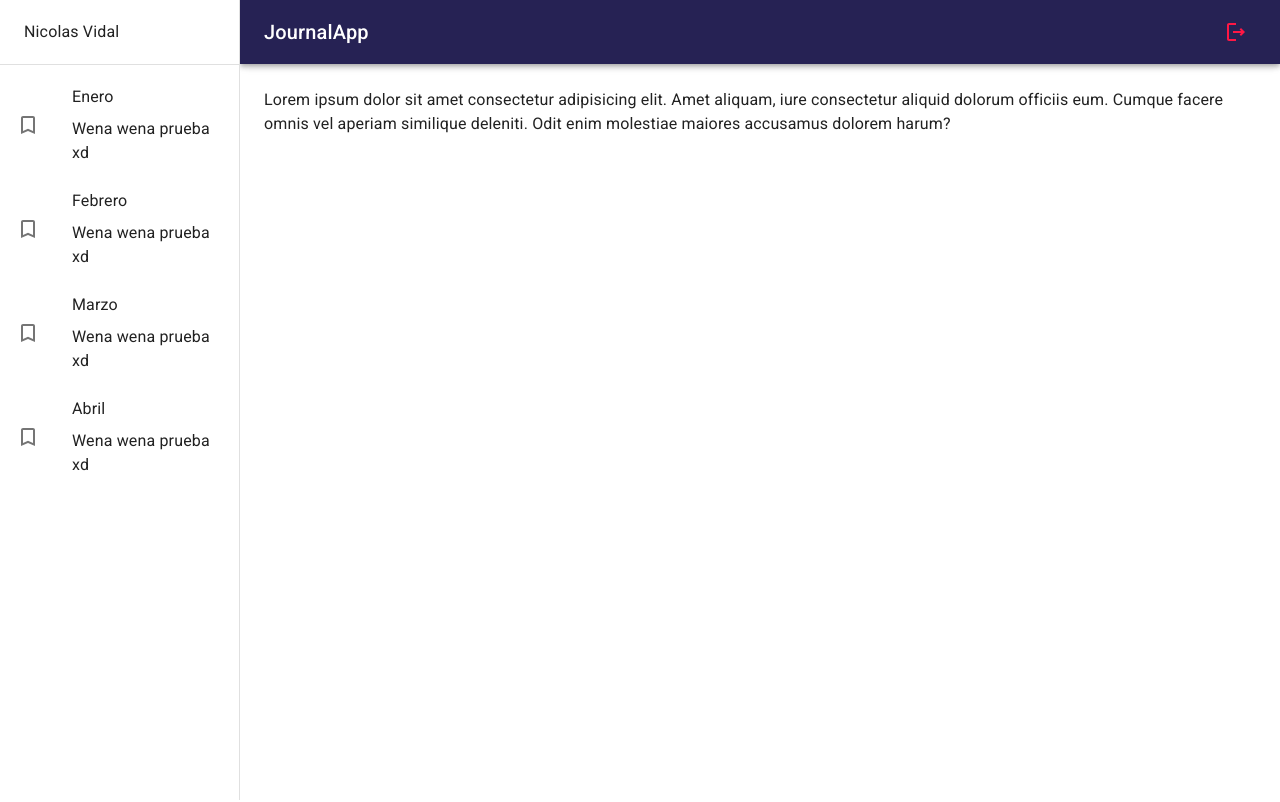
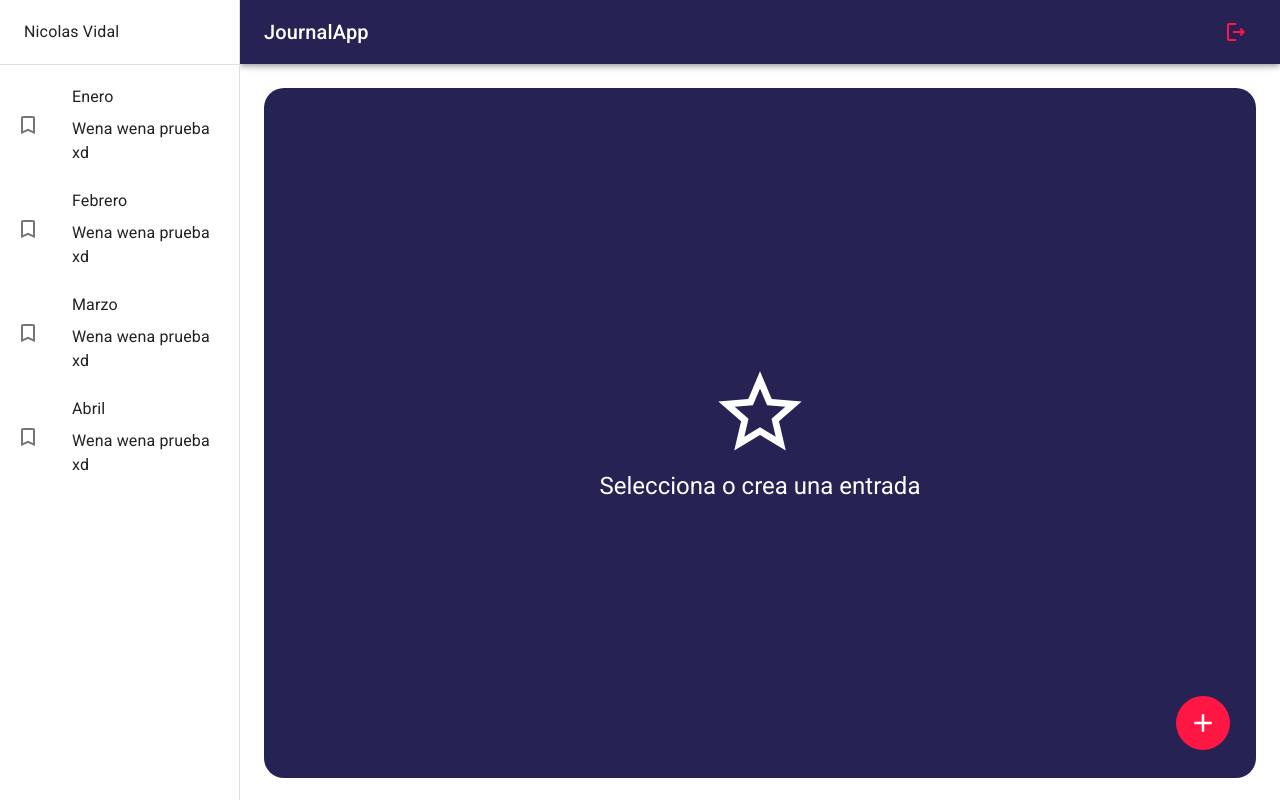
Before and after one commit to nicovidal/JournalApp, a React (Vite) app: page / in a window 1280 px wide. Built offline with nearby package versions, Linux system fonts and the light colour scheme.

Commit message:
MockUp ok!

```diff
--- /dev/null
+++ b/src/journal/components/ImageGallery.jsx
@@ -0,0 +1,69 @@
+import { ImageList, ImageListItem } from "@mui/material";
+
+export const ImageGallery=()=> {
+  return (
+    <ImageList sx={{ width:'100%', height: 500 }} cols={4} rowHeight={164}>
+      {itemData.map((item) => (
+        <ImageListItem key={item.img}>
+          <img
+            src={`${item.img}?w=164&h=164&fit=crop&auto=format`}
+            srcSet={`${item.img}?w=164&5h=164&fit=crop&auto=format&dpr=2 2x`}
+            alt={item.title}
+            loading="lazy"
+          />
+        </ImageListItem>
+      ))}
+    </ImageList>
+  );
+}
+
+const itemData = [
+  {
+    img: 'https://images.unsplash.com/photo-1551963831-b3b1ca40c98e',
+    title: 'Breakfast',
+  },
+  {
+    img: 'https://images.unsplash.com/photo-1551782450-a2132b4ba21d',
+    title: 'Burger',
+  },
+  {
+    img: 'https://images.unsplash.com/photo-1522770179533-24471fcdba45',
+    title: 'Camera',
+  },
+  {
+    img: 'https://images.unsplash.com/photo-1444418776041-9c7e33cc5a9c',
+    title: 'Coffee',
+  },
+  {
+    img: 'https://images.unsplash.com/photo-1533827432537-70133748f5c8',
+    title: 'Hats',
+  },
+  {
+    img: 'https://images.unsplash.com/photo-1558642452-9d2a7deb7f62',
+    title: 'Honey',
+  },
+  {
+    img: 'https://images.unsplash.com/photo-1516802273409-68526ee1bdd6',
+    title: 'Basketball',
+  },
+  {
+    img: 'https://images.unsplash.com/photo-1518756131217-31eb79b20e8f',
+    title: 'Fern',
+  },
+  {
+    img: 'https://images.unsplash.com/photo-1597645587822-e99fa5d45d25',
+    title: 'Mushrooms',
+  },
+  {
+    img: 'https://images.unsplash.com/photo-1567306301408-9b74779a11af',
+    title: 'Tomato basil',
+  },
+  {
+    img: 'https://images.unsplash.com/photo-1471357674240-e1a485acb3e1',
+    title: 'Sea star',
+  },
+  {
+    img: 'https://images.unsplash.com/photo-1589118949245-7d38baf380d6',
+    title: 'Bike',
+  },
+];
--- a/src/journal/components/index.js
+++ b/src/journal/components/index.js
@@ -1,2 +1,3 @@
 export * from './SideBar'
 export * from './NavBar'
+export * from './ImageGallery'
--- a/src/journal/pages/JournalPage.jsx
+++ b/src/journal/pages/JournalPage.jsx
@@ -1,13 +1,28 @@
 
-import { Typography } from "@mui/material"
+import { AddOutlined } from "@mui/icons-material"
+import { IconButton } from "@mui/material"
 import { JournalLayout } from "../layout/JournalLayout"
+import { NoteView, NothingSelectedView } from "../views"
 
 export const JournalPage = () => {
   return (
     <JournalLayout>
-      <Typography >Lorem ipsum dolor sit amet consectetur adipisicing elit. Amet aliquam, iure consectetur aliquid dolorum officiis eum. Cumque facere omnis vel aperiam similique deleniti. Odit enim molestiae maiores accusamus dolorem harum?</Typography>
 
+       <NothingSelectedView/>
+      {/* <NoteView/> */}
+    <IconButton
+    size='large'
+    sx={{
+      color:'white',
+      backgroundColor:'error.main',
+      ':hover':{backgroundColor:'error.main',opacity:0.9},
+      position:'fixed',
+      right:50,
+      bottom:50
+    }}>
+      <AddOutlined sx={{fontSize:30}}/>
 
+    </IconButton>
     </JournalLayout>
   )
 }
--- /dev/null
+++ b/src/journal/views/NoteView.jsx
@@ -0,0 +1,38 @@
+import { SaveOutlined } from "@mui/icons-material"
+import { Button, Grid, TextField, Typography } from "@mui/material"
+import { ImageGallery } from "../components"
+
+export const NoteView = () => {
+    return (
+        <Grid container direction='row' justifyContent='space-between' alignItems='center' sx={{ mb: 1 }}>
+            <Grid item>
+                <Typography fonstSize={39} fontWeight='light'> 28 de agosto del 2023</Typography>
+            </Grid>
+            <Grid item>
+                <Button color="primary" sx={{ padding: 2 }}>
+                    <SaveOutlined sx={{ fontSize: 30, mr: 1 }} />
+                    Guardar
+                </Button>
+            </Grid>
+            <Grid container>
+                <TextField
+                    type="text"
+                    variant="filled"
+                    fullWidth
+                    placeholder="Ingresa un titulo"
+                    label="Titulo"
+                    sx={{ border: 'none', mb: 1 }} />
+                <TextField
+                    type="text"
+                    variant="filled"
+                    fullWidth
+                    multiline
+                    placeholder="Que sucedio en el dia de hoy?"
+
+                    minRows={5} />
+            </Grid>
+            <ImageGallery/>
+
+        </Grid>
+    )
+}
--- /dev/null
+++ b/src/journal/views/NothingSelectedView.jsx
@@ -0,0 +1,22 @@
+import { StarOutline } from "@mui/icons-material"
+import { Grid, Typography } from "@mui/material"
+
+
+export const NothingSelectedView = () => {
+  return (
+    <Grid container
+    spacing={0}
+    direction="column"
+    alignItems="center"
+    justifyContent="center"
+    sx={{ minHeight: 'calc(100vh - 110px)', backgroundColor: 'primary.main',borderRadius:5}}>
+        <Grid item xs={12} >
+            <StarOutline sx={{ fontSize:100,color:'white'}}/>
+        </Grid>
+            <Grid item xs={12}>
+                <Typography  color="white" variant='h5'>Selecciona o crea una entrada</Typography>
+            </Grid>
+        </Grid>
+
+  )
+}
--- /dev/null
+++ b/src/journal/views/index.js
@@ -0,0 +1,2 @@
+export * from './NothingSelectedView'
+export * from './NoteView'
```
